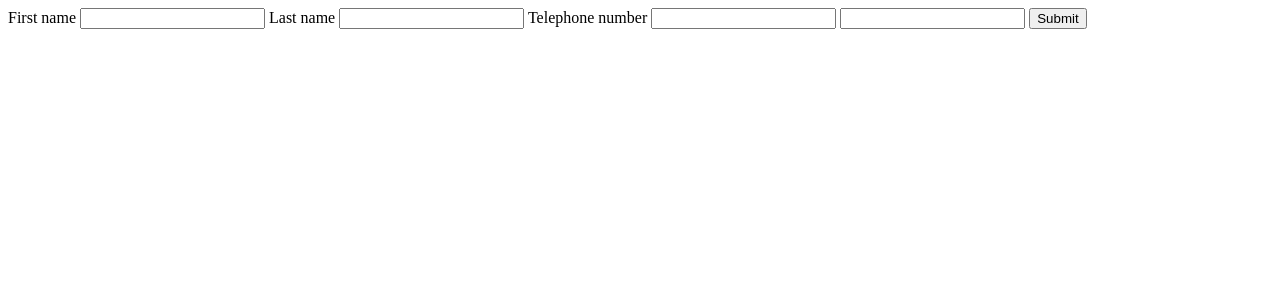
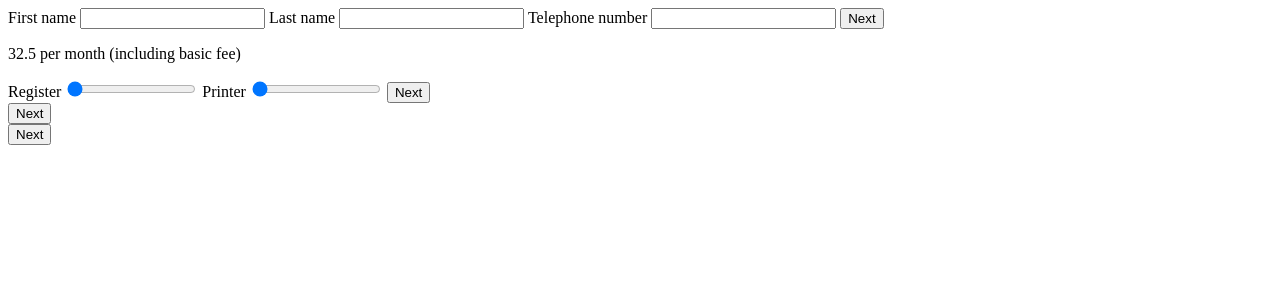
Before and after one commit to MauriceD253397/StageWebsite, a PHP site: page / in a window 1280 px wide. Shown: the top 300 px of the page. Run offline with PHP 8.4, Linux system fonts and the light colour scheme.

Commit message:
base HTML added

```diff
--- a/index.php
+++ b/index.php
@@ -8,18 +8,37 @@
 </head>
 <body>
     <div class="container">
-        <form action="">
+        <div id="step1Form" class="step1">
             <label for="first_name">First name</label>
-            <input type="text" id="first_name" value="">
+            <input name="step1" type="text" id="first_name" value="">
+
             <label for="last_name">Last name</label>
-            <input type="text" id="last_name" value="">
+            <input name="step1" type="text" id="last_name" value="">
+
             <label for="telephone_number">Telephone number</label>
-            <input type="text" id="telephone_number" value="">
-            <label for="first_name">
-            <input type="text" id="first_name" value="">
-            <input type="Submit" value="Submit">
+            <input name="step1" type="text" id="telephone_number" value="">
 
-        </form>
+            <button name="submitButton" id="submitButton">Next</button>
+        </div>
+        <div id="step2Form" class="step2">
+            <p id="totalAmount"></p>
+            <label for="register">Register</label>
+            <input type="range" min="1" max="5" value="1" class="slider" id="register">
+            <label for="printer">Printer</label>
+            <input type="range" min="1" max="3" value="1" class="slider" id="printer">
+            <button name="submitButton" id="submitButton">Next</button>
+        </div>
+        <div id="step3Form" class="step3">
+
+            <button name="submitButton" id="submitButton">Next</button>
+        </div>
+        <div id="step4Form" class="step4">
+
+            <button name="submitButton" id="submitButton">Next</button>
+        </div>
+
     </div>
+    <script src="script.js"></script>
 </body>
+
 </html>
--- a/script.js
+++ b/script.js
@@ -0,0 +1,40 @@
+
+// Adding the elements to js
+
+    const submitButton = document.getElementById('submitButton');
+    const step1Form = document.getElementById('step1Form');
+    const step1elements = document.getElementsByName("step1");
+    const totalAmount = document.getElementById('totalAmount');
+    let totalPrice = 32.50;
+
+    totalAmount.innerHTML = totalPrice + " per month (including basic fee)" ;
+
+    submitButton.onclick = function(){
+        let stepCounter = 1;
+        switch(stepCounter){
+            case 1:
+                step1Form.style.display = "none";
+                step2Form.style.display = "block";
+                stepCounter++;
+                break;
+            case 2:
+
+                break;
+            case 3:
+
+                break;
+            case 4:
+
+                break;
+            case 5:
+
+                break;
+            case 6:
+
+                break;
+        }
+    };
+
+    function check_form(){
+
+    }
```
